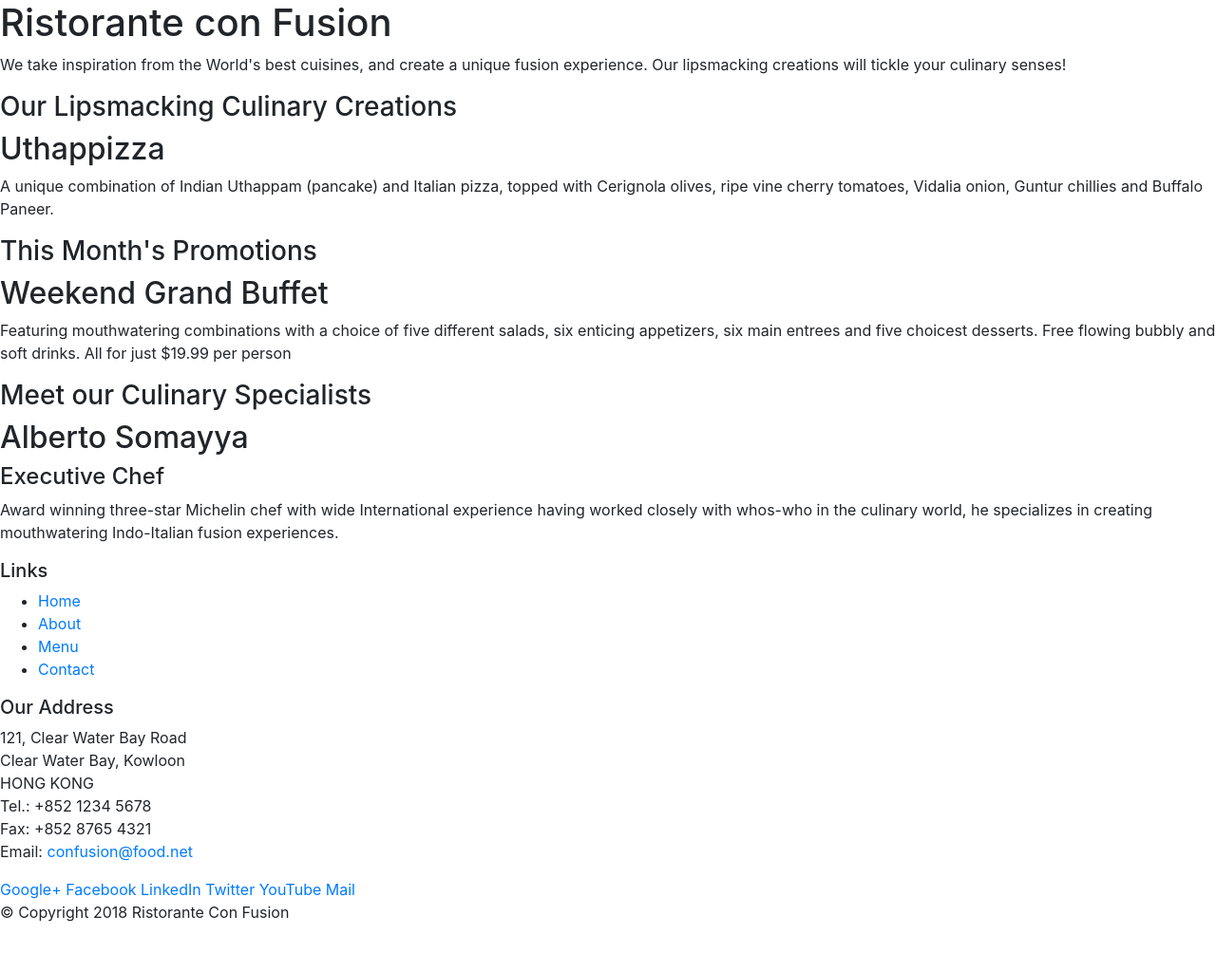
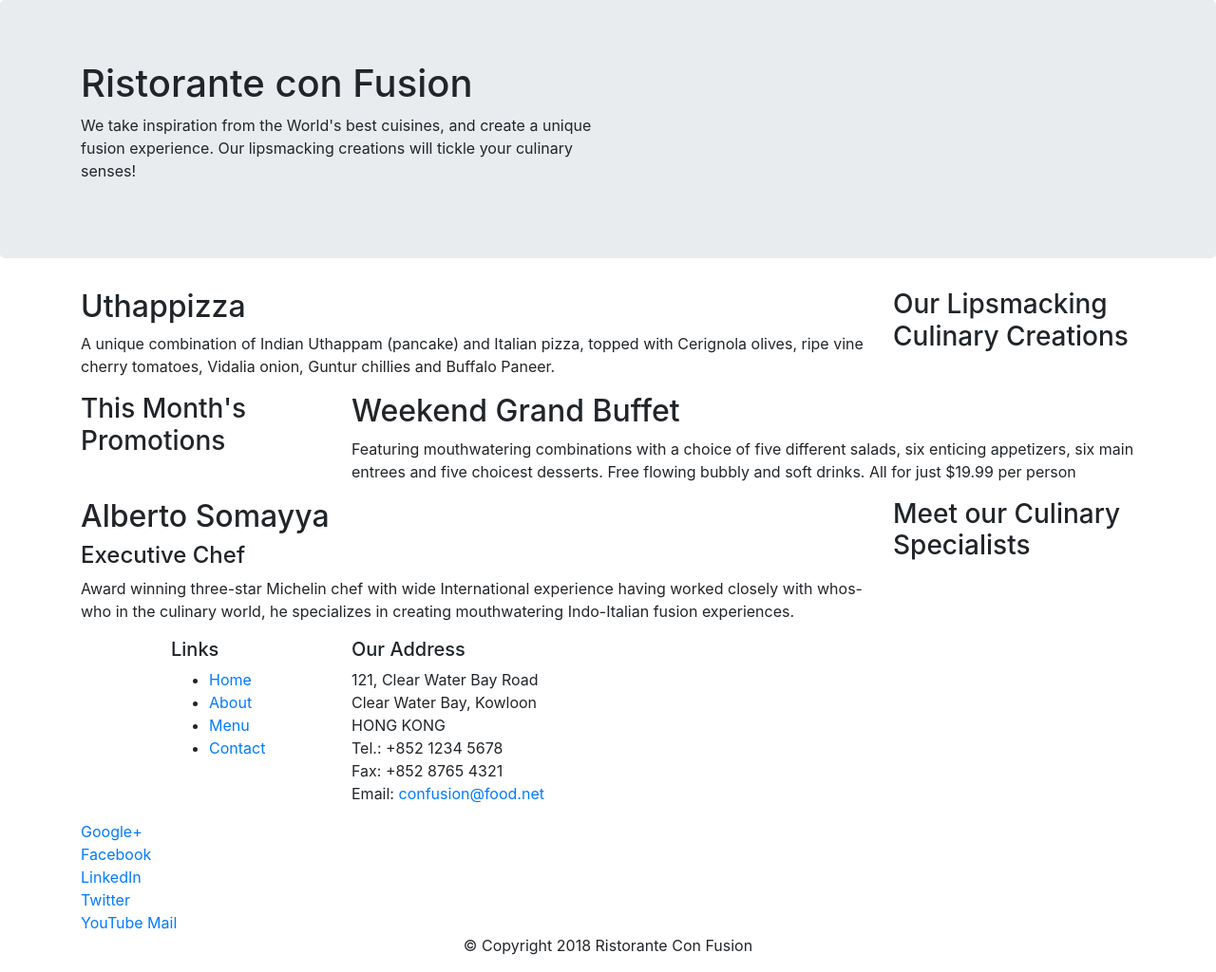
Before and after one commit to LeonPeters/Coursera-Course-Bootstrap4, a website: page index.html in a window 1280 px wide. Shown: the whole page at 95% size. Before the commit the page ends 989 px from the top, so only its background shows below. Drawn offline with nearby package versions, Linux system fonts and the light colour scheme.

Commit message:
added bootstrap grid layout

```diff
--- a/index.html
+++ b/index.html
@@ -14,46 +14,46 @@
 
 <body>
 
-    <header>
-        <div>
-            <div>
-                <div>
+    <header class="jumbotron">
+        <div class="container">
+            <div class="row">
+                <div class="col-12 col-sm-6">
                     <h1>Ristorante con Fusion</h1>
                     <p>We take inspiration from the World's best cuisines, and create a unique fusion experience. Our lipsmacking creations will tickle your culinary senses!</p>
                 </div>
-                <div>
+                <div class="col-12 col-sm">
                 </div>
             </div>
         </div>
     </header>
 
-    <div>
-        <div>
-            <div>
+    <div class="container">
+        <div class="row">
+            <div class="col-12 col-sm-4 order-sm-last col-md-3">
                 <h3>Our Lipsmacking Culinary Creations</h3>
             </div>
-            <div>
+            <div class="col col-sm order-sm-first col-md">  <!-- for xs it stacks under the previous, for small it takes up the remaining 8, and medium or larger will take up the remaining 9 -->
                 <h2>Uthappizza</h2>
                 <p>A unique combination of Indian Uthappam (pancake) and Italian pizza, topped with Cerignola olives, ripe vine cherry tomatoes, Vidalia onion, Guntur chillies and Buffalo Paneer.</p>
             </div>
         </div>
 
 
-        <div>
-            <div>
+        <div class="row">
+            <div class="col-12 col-sm-4 col-md-3">
                 <h3>This Month's Promotions</h3>
             </div>
-            <div>
+            <div class="col col-sm col-md">
                 <h2>Weekend Grand Buffet</h2>
                 <p>Featuring mouthwatering combinations with a choice of five different salads, six enticing appetizers, six main entrees and five choicest desserts. Free flowing bubbly and soft drinks. All for just $19.99 per person </p>
             </div>
         </div>
 
-        <div>
-            <div>
+        <div class="row">
+            <div class="col-12 col-sm-4 order-sm-last col-md-3">
                 <h3>Meet our Culinary Specialists</h3>
             </div>
-            <div>
+            <div class="col col-sm order-sm-first col-md">
                 <h2>Alberto Somayya</h2>
                 <h4>Executive Chef</h4>
                 <p>Award winning three-star Michelin chef with wide International experience having worked closely with whos-who in the culinary world, he specializes in creating mouthwatering Indo-Italian fusion experiences. </p>
@@ -62,9 +62,9 @@
     </div>
 
     <footer>
-        <div>
-            <div>
-                <div>
+        <div class="container">
+            <div class="row">
+                <div class="col-4 offset-1 col-sm-2">  <!-- for xs screensize it occupies 4 columns and for small to xl screensizes it occupies 2 columns -->
                     <h5>Links</h5>
                     <ul>
                         <li><a href="#">Home</a></li>
@@ -73,7 +73,7 @@
                         <li><a href="#">Contact</a></li>
                     </ul>
                 </div>
-                <div>
+                <div class="col-7 col-sm-5">
                     <h5>Our Address</h5>
                     <address>
 		              121, Clear Water Bay Road<br>
@@ -85,7 +85,7 @@
 		           </address>
                 </div>
                 <div>
-                    <div>
+                    <div class="col-12 col-sm-4">
                         <a href="http://google.com/+">Google+</a>
                         <a href="http://www.facebook.com/profile.php?id=">Facebook</a>
                         <a href="http://www.linkedin.com/in/">LinkedIn</a>
@@ -95,8 +95,8 @@
                     </div>
                 </div>
            </div>
-           <div>
-                <div>
+           <div class="row justify-content-center">
+                <div class="col-auto">
                     <p>© Copyright 2018 Ristorante Con Fusion</p>
                 </div>
            </div>
```
